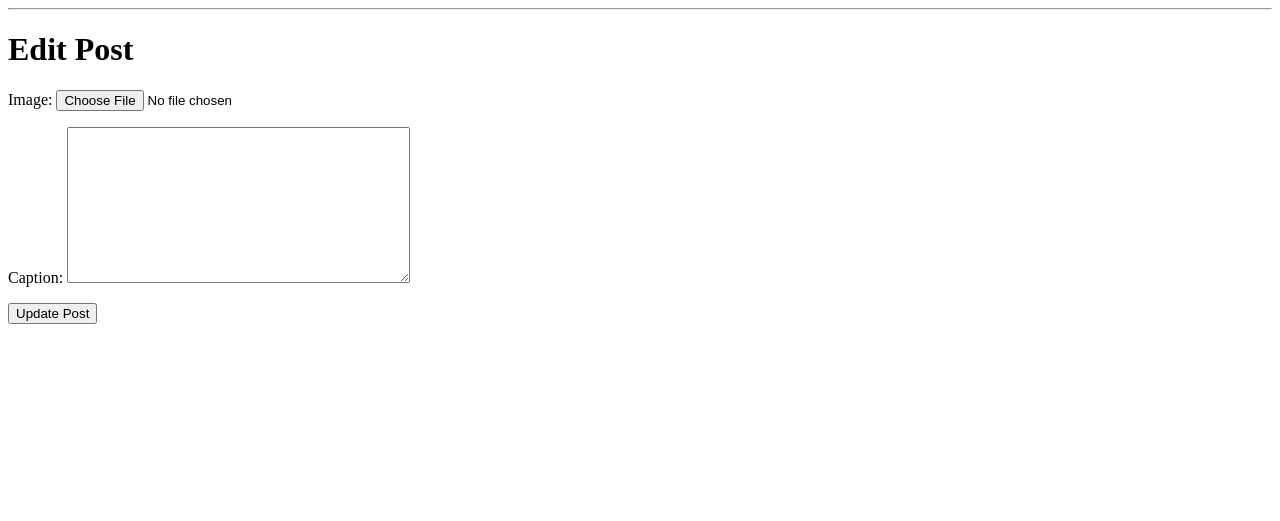
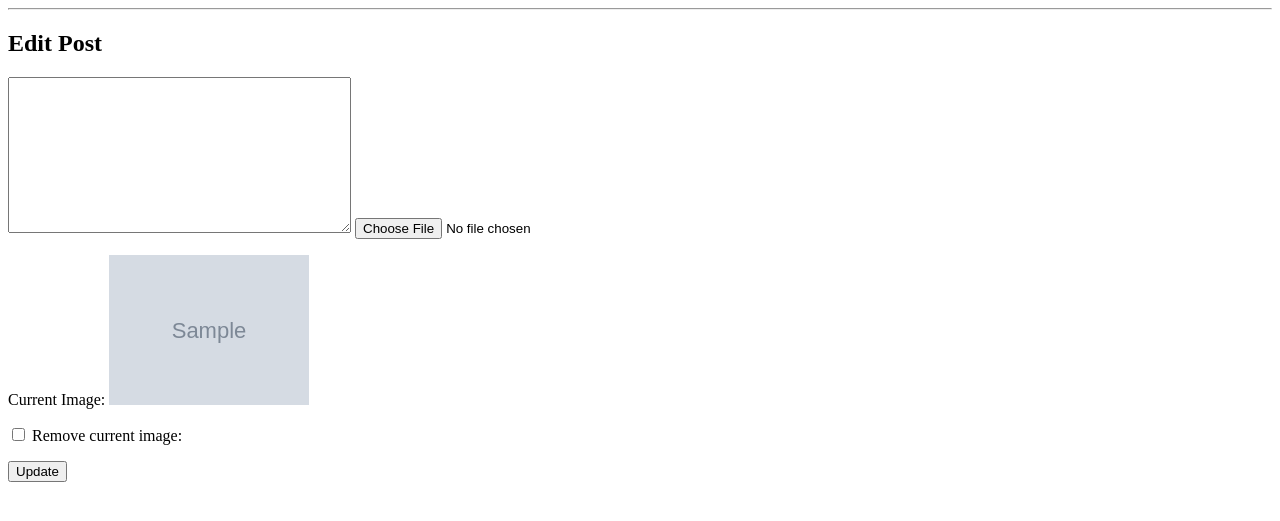
Before and after one commit to Hyunlai/projectobjor, a Django app: template templates/Posts/edit_post.html in a window 1280 px wide. Shown: the part 26-547 px from the top of the page. Run offline with Django 5.2, Linux system fonts and the light colour scheme; the template is opened without the code that fills it: values that come from a table or form of the project are taken from there, others are empty; tables that the repository leaves empty hold one stand-in row (values such as "Sample post"); grey boxes marked "Sample" are stand-in pictures.

Commit message:
Checkpoint commit

```diff
--- a/Posts/forms.py
+++ b/Posts/forms.py
@@ -2,9 +2,17 @@ from django import forms
 from .models import Post, Comment
 
 class PostForm(forms.ModelForm):
+    # Allows the user to clear the existing image uploaded
+    clear_image = forms.BooleanField(required=False, label="Remove current image")
+
     class Meta:
         model = Post
-        fields = ['image', 'caption']
+        fields = ['caption', 'image']
+
+    def __init__(self, *args, **kwargs):
+        super(PostForm, self).__init__(*args, **kwargs)
+        # Make the 'image' field optional
+        self.fields['image'].required = False
 
 class CommentForm(forms.ModelForm):
     class Meta:
--- a/templates/Posts/edit_post.html
+++ b/templates/Posts/edit_post.html
@@ -1,10 +1,17 @@
 {% extends 'base.html' %}
 
 {% block content %}
-    <h1>Edit Post</h1>
+    <h2>Edit Post</h2>
     <form method="post" enctype="multipart/form-data">
         {% csrf_token %}
-        {{ form.as_p }}
-        <button type="submit">Update Post</button>
+        {{ form.caption }}
+        {{ form.image }}
+
+        {% if post.image %}
+            <p>Current Image: <img src="{{ post.image.url }}" alt="{{ post.caption }}" style="max-width:200px;"></p>
+            <p>{{ form.clear_image }} {{ form.clear_image.label_tag }}</p>
+        {% endif %}
+
+        <button type="submit">Update</button>
     </form>
 {% endblock %}
```
Also changed, not shown: Accounts/views.py (+2 -8 lines), Posts/views.py (+37 -21 lines), Accounts/migrations/0001_initial.py (added), Posts/migrations/0001_initial.py (added), Posts/migrations/0002_comment.py (deleted), Posts/migrations/0003_comment_parent_comment.py (deleted), Posts/migrations/0004_alter_post_image.py (deleted), Posts/migrations/0005_post_privacy.py (deleted), Posts/migrations/0006_remove_post_privacy_alter_post_caption_and_more.py (deleted), Posts/migrations/0007_react.py (deleted), media/post_images/.60..png (added), media/profile_pictures/image_1_7EALSBZ.png (added).
